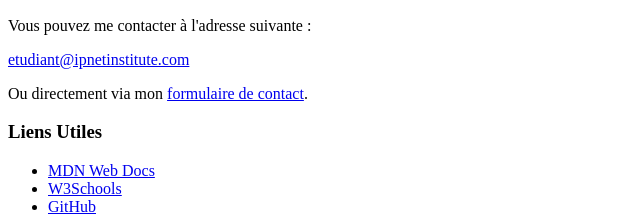
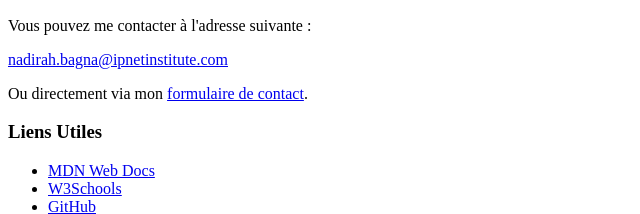
Before and after one commit to Nadirah-code/ipnet-it130-nadirah, a plain HTML site: page blog.html in a window 1280 px wide. Shown: the part 1202-1416 px from the top of the page, 0-640 px from the left. Drawn offline with Linux system fonts and the light colour scheme.

Commit message:
Ajout de blog.html

```diff
--- a/blog.html
+++ b/blog.html
@@ -69,7 +69,7 @@
         <section id="contact">
             <h2>Contact</h2>
             <p>Vous pouvez me contacter à l'adresse suivante :</p>
-            <p><a href="mailto: nadirah.bagna@ipnetinstitute.com">etudiant@ipnetinstitute.com</a></p>
+            <p><a href="mailto: nadirah.bagna@ipnetinstitute.com">nadirah.bagna@ipnetinstitute.com</a></p>
             <p>Ou directement via mon <a href="contact.html">formulaire de contact</a>.</p>
         </section>
 
```
